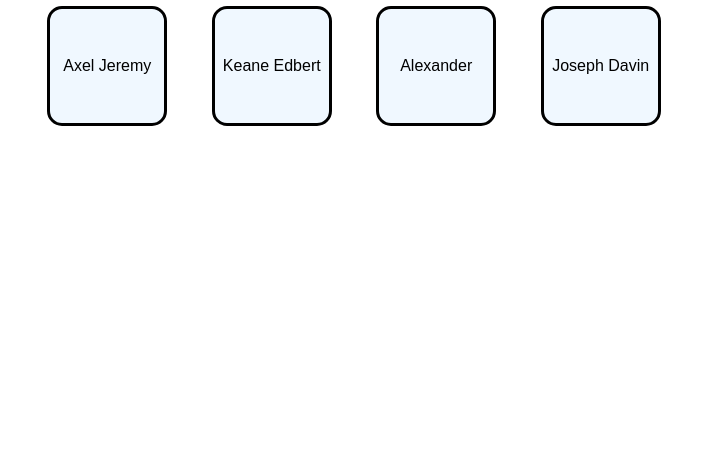
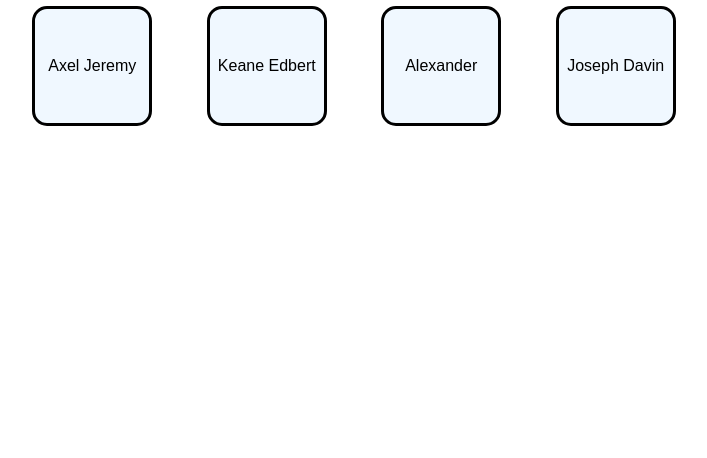
Before and after one commit to Axel-Jeremy/SuperTeamPortofilio, a plain HTML site: page index.html in a window 1280 px wide. Shown: the part 342-800 px from the top of the page, without its empty margins (286-993 px from the left). Drawn offline with Linux system fonts and the light colour scheme.

Commit message:
base code html + css

```diff
--- a/index.html
+++ b/index.html
@@ -1,31 +1,42 @@
 <!DOCTYPE html>
 <html lang="en">
+
 <head>
     <meta charset="UTF-8">
     <link rel="stylesheet" href="style.css">
     <meta name="viewport" content="width=device-width, initial-scale=1.0">
     <title>Document</title>
 </head>
+
 <body>
     <h1>Our Team</h1>
     <div id="container">
 
+        <a href="Axel.html">
             <button>
                 Axel Jeremy
             </button>
+        </a>
 
+        <a href="Keane.html">
             <button>
                 Keane Edbert
             </button>
+        </a>
 
+        <a href="Alexander.html">
             <button>
                 Alexander
             </button>
+        </a>
 
+        <a href="Axel.html">
             <button>
                 Joseph Davin
             </button>
+        </a>
 
     </div>
 </body>
+
 </html>
--- a/style.css
+++ b/style.css
@@ -13,7 +13,7 @@ body{
 button{
     width: 120px;
     height: 120px;
-    margin: 0px 20px 0px 20px;
+    /* margin: 0px 20px 0px 20px; */
     border: 3px solid black;
     border-radius: 15px;
     background-color: aliceblue;
@@ -25,3 +25,10 @@ button:active {
   background-color: #bad7f7;
   transform: translateY(2px);
 }
+
+a{
+    display: inline;
+    padding: 0;
+    margin: 25px;
+    text-decoration: none;
+}
```
Lines whose indentation alone changed are shown as unchanged.
